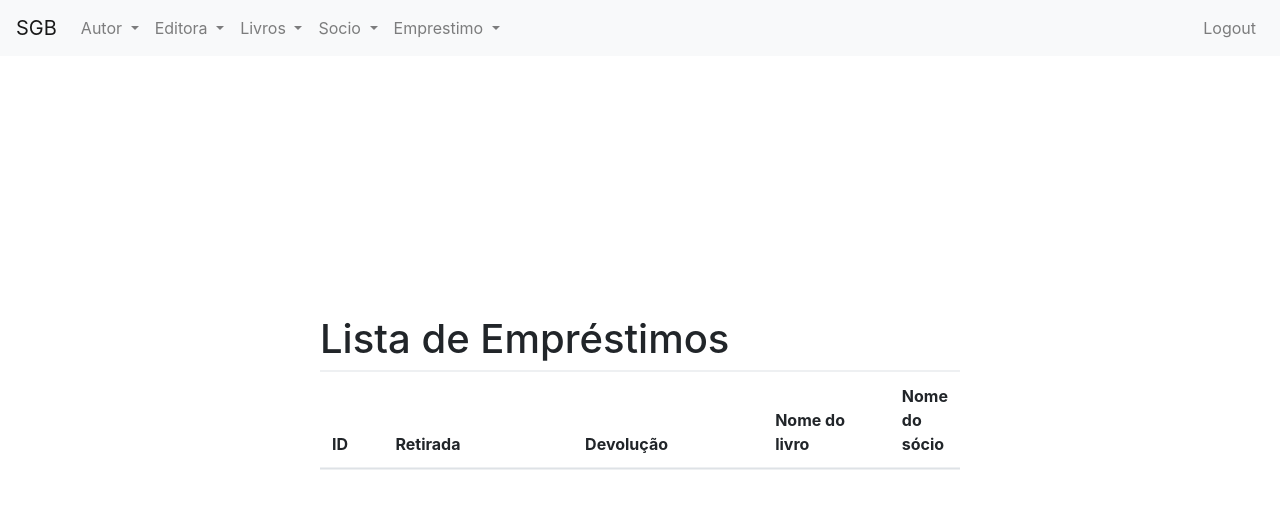
After one commit to palharez/ninive, a Flask app: template sgb/templates/emprestimo/index.html in a window 1280 px wide. The commit adds this page. Shown: the top 509 px of the page. Run offline with Flask 2, Linux system fonts and the light colour scheme; the template is opened without the code that fills it, so the values that code supplies are empty; some libraries are stand-ins or nearby versions.

Commit message:
Add emprestimo

```diff
--- a/sgb/__init__.py
+++ b/sgb/__init__.py
@@ -27,7 +27,7 @@ def create_app(dbname='TCC'):
     def hello():
         return 'Hello'
 
-    from sgb.controllers import autor, editora, funcionario, livro, landing, socio
+    from sgb.controllers import autor, editora, funcionario, livro, landing, socio, emprestimo
 
     app.register_blueprint(funcionario.bp)
     app.register_blueprint(autor.bp)
@@ -35,5 +35,6 @@ def create_app(dbname='TCC'):
     app.register_blueprint(livro.bp)
     app.register_blueprint(landing.bp)
     app.register_blueprint(socio.bp)
+    app.register_blueprint(emprestimo.bp)
 
     return app
--- a/sgb/templates/base.html
+++ b/sgb/templates/base.html
@@ -56,6 +56,14 @@
                 <a class="dropdown-item" href="{{ url_for('socio.create') }}">Cadastrar</a>
                 </div>
             </li>
+            <li class="nav-item dropdown">
+                <a class="nav-link dropdown-toggle" href="#" id="navbarDropdown" role="button" data-toggle="dropdown" aria-haspopup="true" aria-expanded="false">
+                Emprestimo
+                </a>
+                <div class="dropdown-menu" aria-labelledby="navbarDropdown">
+                <a class="dropdown-item" href="{{ url_for('emprestimo.index') }}">Listar</a>
+                </div>
+            </li>
             </ul>
             <div class="form-inline my-2 my-lg-0">
                     <div class="navbar-nav mr-auto">
--- /dev/null
+++ b/sgb/templates/emprestimo/index.html
@@ -0,0 +1,32 @@
+{% extends 'base.html' %}
+
+{% block header %}
+<link rel="stylesheet" href="{{ url_for('static', filename='css/centeredContainer.css')  }}">
+{% endblock %}
+
+{% block content %}
+<div class="centered-container">
+    <h1>Lista de Empréstimos</h1>
+    <table class="table table-striped">
+        <thead>
+            <tr>
+                <th style="width: 10%">ID</th>
+                <th style="width: 30%">Retirada</th>
+                <th style="width: 30%">Devolução</th>
+                <th style="width: 20%">Nome do livro</th>
+                <th style="width: 20%">Nome do sócio</th>
+            </tr>
+        </thead>
+        <tbody>
+            {% for emprestimo in emprestimos %}
+                <tr>
+                    <td>{{ emprestimo.id }}</td>
+                    <td>{{ emprestimo.retirada }} {{ socio.nome.split(" ")[-1] }}</td>
+                    <td>{{ emprestimo.livro }}</td>
+                    <td>{{ emprestimo.socio }}</td>
+                </tr>
+            {% endfor %}
+        </tbody>
+    </table>
+</div>
+{% endblock %}
```
Also changed, not shown: sgb/controllers/emprestimo.py (added, +81 -0 lines), sgb/templates/emprestimo/create.html (added), sgb/templates/emprestimo/update.html (added).
